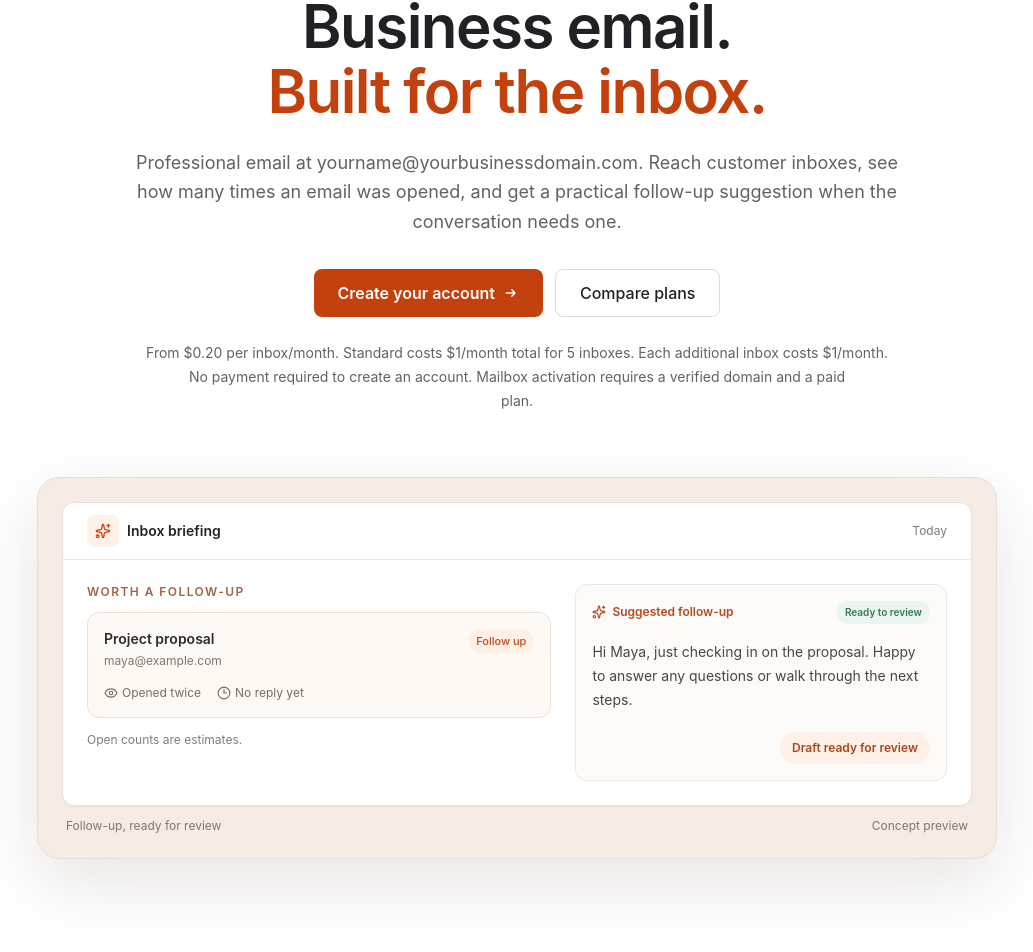
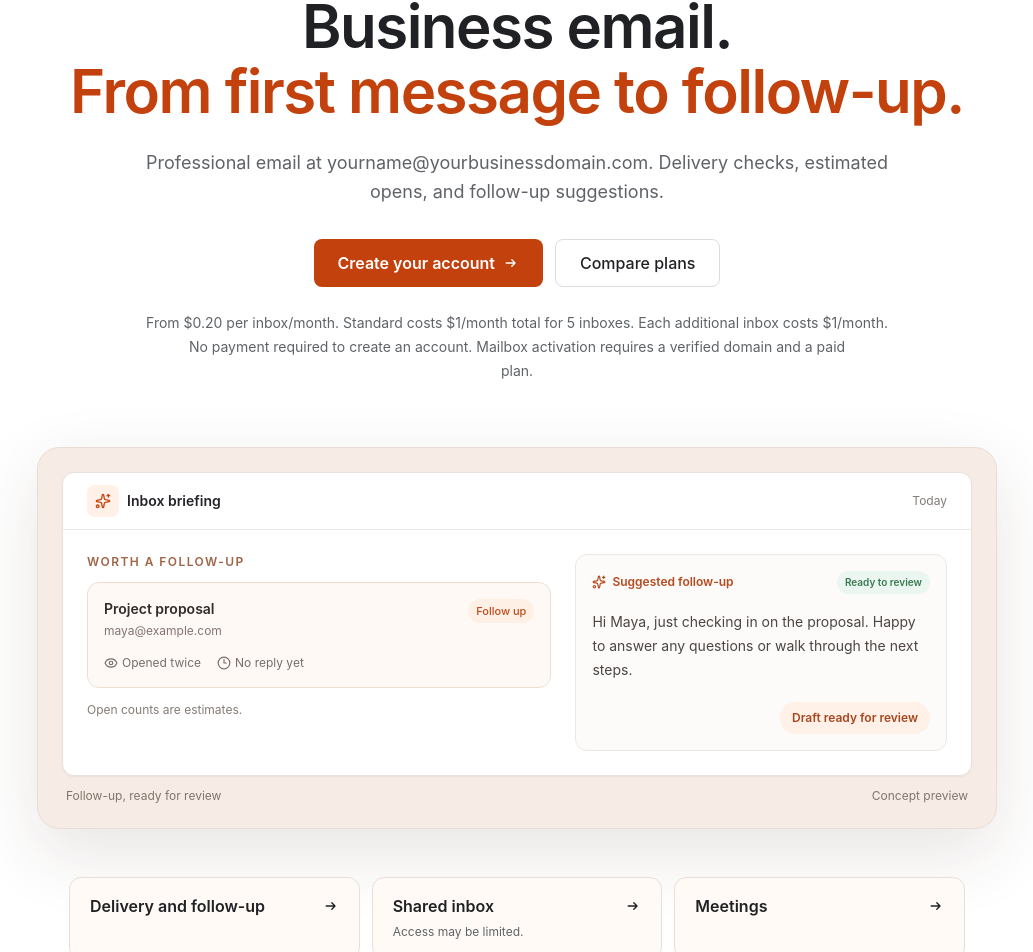
Before and after one commit to VenMail/landing_cms, a Next.js app: page / in a window 1280 px wide. Shown: the part 175-1127 px from the top of the page, without its empty margins (123-1156 px from the left). Built offline with nearby package versions, Linux system fonts and the light colour scheme; no server answers.

Commit message:
Clarify business email homepage positioning

```diff
--- a/src/pages/index.jsx
+++ b/src/pages/index.jsx
@@ -89,9 +89,9 @@ export default function Home() {
           <div className="mx-auto max-w-4xl text-center">
             <h1 className="text-[40px] font-semibold leading-[1.08] tracking-[-0.025em] sm:text-[50px] md:text-[60px]">
               <span className="block">Business email.</span>
-              <span className="block text-orange-700">Built for the inbox.</span>
+              <span className="block text-orange-700">From first message to follow-up.</span>
             </h1>
-            <p className="mx-auto mt-6 max-w-3xl text-lg leading-[1.65] text-[#5f6368]">Professional email at yourname@<wbr />yourbusinessdomain.com. Reach customer inboxes, see how many times an email was opened, and get a practical follow-up suggestion when the conversation needs one.</p>
+            <p className="mx-auto mt-6 max-w-3xl text-lg leading-[1.65] text-[#5f6368]">Professional email at yourname@<wbr />yourbusinessdomain.com. Delivery checks, estimated opens, and follow-up suggestions.</p>
             <div className="mt-8 flex flex-col items-stretch justify-center gap-3 sm:flex-row sm:items-center">
               <a href={businessSignupUrl("standard")} onClick={() => trackCTAClick('homepage_hero', 'mail_first', 'homepage_mail_first')} className="inline-flex h-12 items-center justify-center gap-2 rounded-lg bg-orange-700 px-6 text-base font-semibold text-white transition-colors hover:bg-orange-800 focus:outline-none focus:ring-2 focus:ring-orange-700 focus:ring-offset-2">Create your account <ArrowIcon /></a>
               <a href="#pricing" className="inline-flex h-12 items-center justify-center rounded-lg border border-[#dadce0] bg-white px-6 text-base font-medium text-[#202124] transition-colors hover:bg-[#f8f9fa] focus:outline-none focus:ring-2 focus:ring-orange-700 focus:ring-offset-2">Compare plans</a>
@@ -101,6 +101,13 @@ export default function Home() {
           </div>
 
           <InboxPreviewLightbox />
+
+          <nav aria-label="Products" className="mx-auto mt-12 grid max-w-4xl grid-cols-1 gap-3 sm:grid-cols-3">
+            <a href="#delivery" className="group rounded-xl border border-[#eadfd7] bg-[#fffaf6] px-5 py-4 text-left transition-colors hover:border-[#c94716] focus:outline-none focus:ring-2 focus:ring-orange-700 focus:ring-offset-2"><span className="flex items-center justify-between gap-3 text-base font-semibold">Delivery and follow-up <ArrowIcon /></span></a>
+            <a href="#shared-inbox" className="group rounded-xl border border-[#eadfd7] bg-[#fffaf6] px-5 py-4 text-left transition-colors hover:border-[#c94716] focus:outline-none focus:ring-2 focus:ring-orange-700 focus:ring-offset-2"><span className="flex items-center justify-between gap-3 text-base font-semibold">Shared inbox <ArrowIcon /></span><span className="mt-1 block text-xs leading-5 text-[#5f6368]">Access may be limited.</span></a>
+            <a href="/product/meeting" className="group rounded-xl border border-[#eadfd7] bg-[#fffaf6] px-5 py-4 text-left transition-colors hover:border-[#c94716] focus:outline-none focus:ring-2 focus:ring-orange-700 focus:ring-offset-2"><span className="flex items-center justify-between gap-3 text-base font-semibold">Meetings <ArrowIcon /></span></a>
+          </nav>
+
         </section>
 
         <SharedInboxStory />
```
Also changed, not shown: 1 other file (tests, documents, lock files or other folders).
